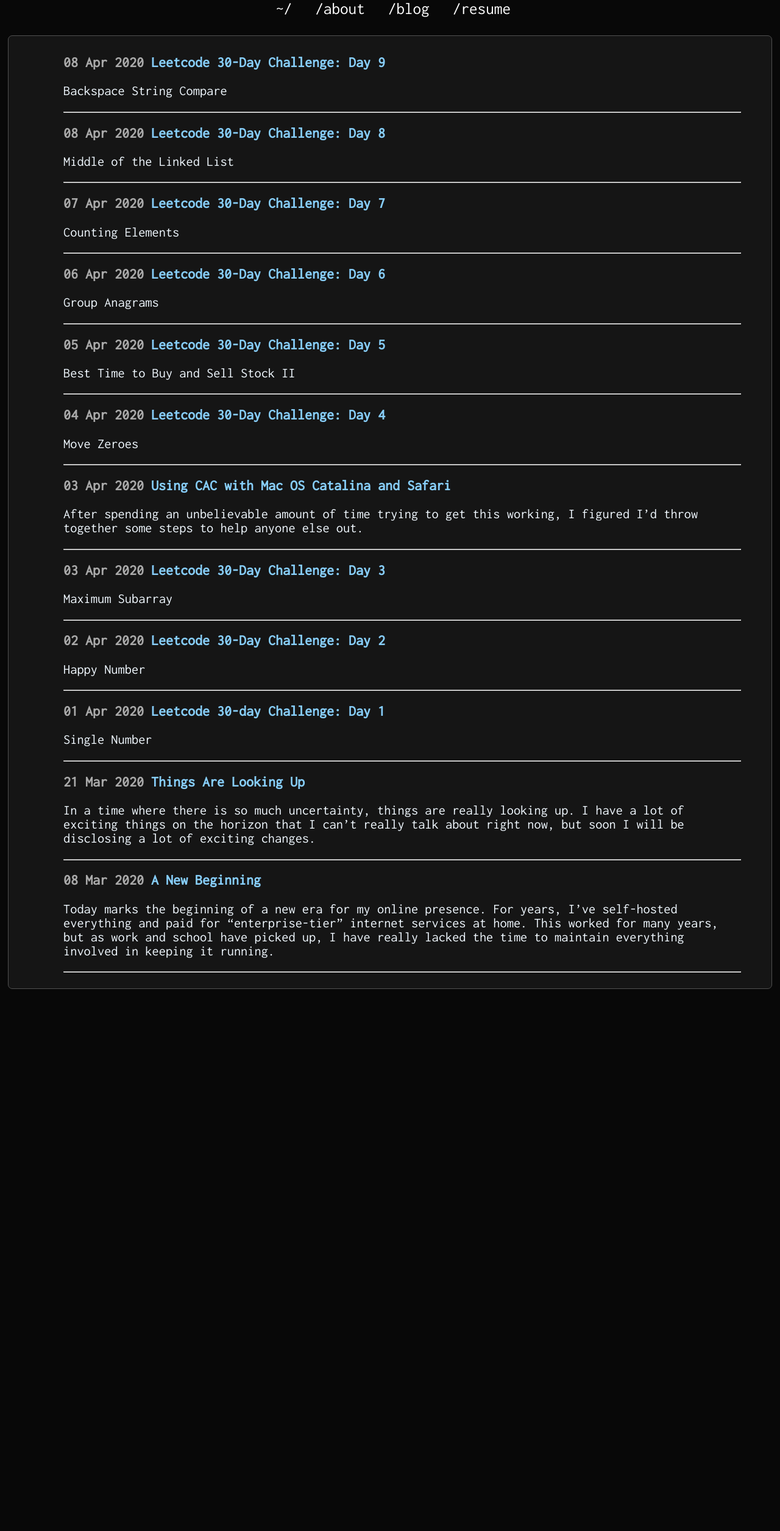
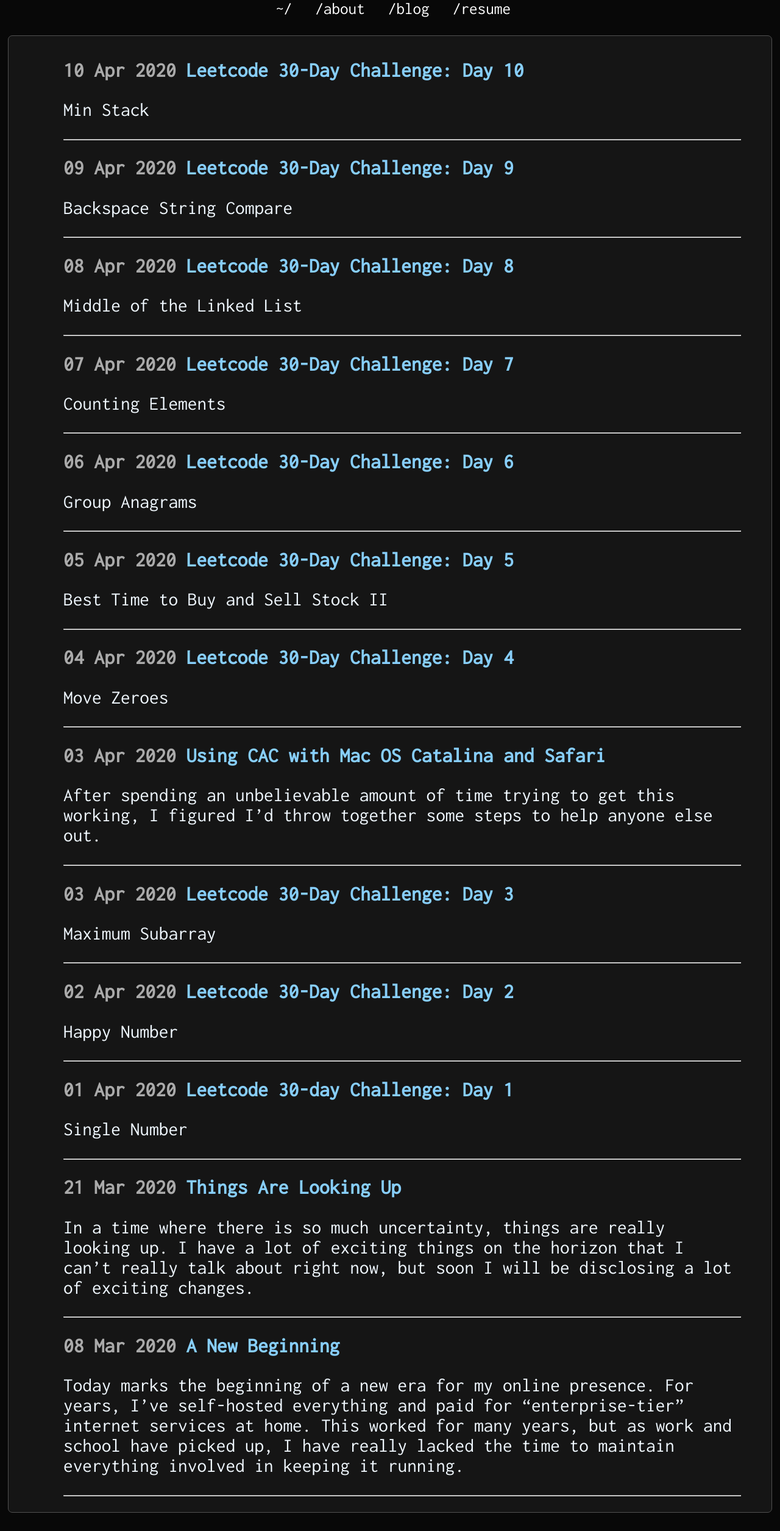
Before and after one commit to bartenbach/proxa.github.io, a Jekyll site: the page built from blog.html, in a window 1280 px wide. Shown: the whole page at 61% size. Built offline with Jekyll 4.4.1, drawn with Linux system fonts in a browser that asks for light colours; before the commit the page ends 1652 px from its top, so only the background shows below that; some of the changed lines change nothing that is shown.

Commit message:
Adding solution to day 10's problem and fixing date bug with day 9

```diff
--- a/_posts/2020-04-09-leetcode-day-9.markdown
+++ b/_posts/2020-04-09-leetcode-day-9.markdown
@@ -1,6 +1,6 @@
 ---
 title:  "Leetcode 30-Day Challenge: Day 9"
-date:   2020-04-08 18:50:17 -0500
+date:   2020-04-09 18:50:17 -0500
 categories: career programming
 ---
 # [Backspace String Compare](https://leetcode.com/problems/backspace-string-compare/)
--- /dev/null
+++ b/_posts/2020-04-10-leetcode-day-10.markdown
@@ -0,0 +1,94 @@
+---
+title:  "Leetcode 30-Day Challenge: Day 10"
+date:   2020-04-10 16:50:17 -0500
+categories: career programming
+---
+# [Min Stack](https://leetcode.com/problems/min-stack/)
+
+Difficulty: Easy
+
+Problem statement:
+
+> Design a stack that supports push, pop, top, and retrieving the minimum element in constant time.
+>
+> * push(x) -- Push element x onto stack.
+> * pop() -- Removes the element on top of the stack.
+> * top() -- Get the top element.
+> * getMin() -- Retrieve the minimum element in the stack.
+>
+>
+> Example:
+>
+> `MinStack minStack = new MinStack();`
+> `minStack.push(-2);`
+> `minStack.push(0);`
+> `minStack.push(-3);`
+> `minStack.getMin();   --> Returns -3.`
+> `minStack.pop();`
+> `minStack.top();      --> Returns 0.`
+> `minStack.getMin();   --> Returns -2.`
+
+So...fun fact, I deleted all my code for this challenge on accident and had to redo it!  Backstory: I went to make this post and I realized my vim setup sucked.  Staying home due to COVID-19 has made me stir crazy.  Well, that and my home setup has always been okay, but as I have grown older it no longer matches what I would consider to be an _ideal_ work from home setup.  Ten years of banging away at a keyboard has made me realize things:
+1. I probably won't be switching careers any time soon.
+2. I should take care of my body because I only get one.
+
+That being said, I've been less and less interested in "cool" hardware and more and more interested in *ergonomics*.  Things that help keep my body in top shape so I can live a long, happy life.  Stuff like standing desks, chairs or stools that improve posture, mice that are made to minimize the effects of RSI & carpal tunnel, etc.  Of course, that has led me to really absurd ideas like swapping keyboard maps (something I've actually done before.  I can type Dvorak decently.  I could probably make an entire separate post on my feelings about alternative keymaps though), or keyboards like the Kinesis Advantage 2 and ErgoDox EZ (pictured below).
+
+![Kinesis Advantage 2](/assets/images/kinesis.jpg)
+![ErgoDox EZ](/assets/images/ergodox.jpg)
+
+Anyway, I'm going down a rabbit hole here, but basically I've been trying to redo my home setup to make it match what I currently want in a work desk - because it's definitely not that.  The first part came today, and that was my 32 inch BenQ HDR display.  It's awesome.  I forgot how badly the web sucked in 4k though.  Still looks like we have a ways to go there, so I had to scale the text up a bit otherwise it's absurd and unreadable.
+
+Other than that, it's great.  Took some time to get everything configured, but I completely moved my Windows/Linux PC into the closet for the time being.  I don't know if I really need it anymore.  Lately I've been thinking more about living more "minimalist" and a big, loud desktop PC that dual boots is just not something I need anymore.  If I have my MacBook Pro and a dock, I can do everything I need to do.  So that's the plan going forward: just my MacBook Pro and a dock.  I can dock in when I'm home and use the big display - then when I need to head to class or I'm traveling, I can just grab it and go - no more syncing filesystems or pushing to repositories, it's the _same machine_.
+
+Anyway, I'm totally off-topic.  I got lost in vim configuration for this new display and totally deleted my solution like a dumbass.  I tried to recover it, but leetcode doesn't save your solution, so I had to solve it again.  Fortunately for me, I could use the practice and it was pretty easy anyway.
+
+This solution doesn't really have a time complexity because today you're designing an object.  I suppose if we were to look at the functions I was asked to design and ask ourselves which has the worst time complexity, it would be `GetMin()` which has a time complexity of O(n).  The space complexity of the object would just be O(n) as well - the size of the elements that you push onto it.
+
+{% highlight go %}
+type MinStack struct {
+    stack []int
+}
+
+
+/** initialize your data structure here. */
+func Constructor() MinStack {
+    return MinStack{}
+}
+
+
+func (this *MinStack) Push(x int)  {
+    this.stack = append(this.stack, x)
+}
+
+
+func (this *MinStack) Pop()  {
+    this.stack = this.stack[:len(this.stack) - 1]
+}
+
+
+func (this *MinStack) Top() int {
+    return this.stack[len(this.stack) - 1]
+}
+
+
+func (this *MinStack) GetMin() int {
+    min := math.MaxInt32
+    for i := 0; i < len(this.stack); i++ {
+        if this.stack[i] < min {
+            min = this.stack[i]
+        }
+    }
+    return min
+}
+
+
+/**
+ * Your MinStack object will be instantiated and called as such:
+ * obj := Constructor();
+ * obj.Push(x);
+ * obj.Pop();
+ * param_3 := obj.Top();
+ * param_4 := obj.GetMin();
+ */
+{% endhighlight %}
--- a/_sass/main.scss
+++ b/_sass/main.scss
@@ -18,6 +18,10 @@
 
 p {
   color: aliceblue;
+  font-size: 1.4em;
+}
+
+li {
   font-size: 1.4em;
 }
 
@@ -131,3 +135,11 @@
   border-width: 1px;
   margin-left: 20px;
 }
+
+#postcontainer img {
+ width: 700px;
+ border-color: #505050;
+ border-style: solid;
+ border-width: 1px;
+ border-radius: 7px;
+}
```
Also changed, not shown: assets/images/ergodox.jpg (added), assets/images/kinesis.jpg (added).
